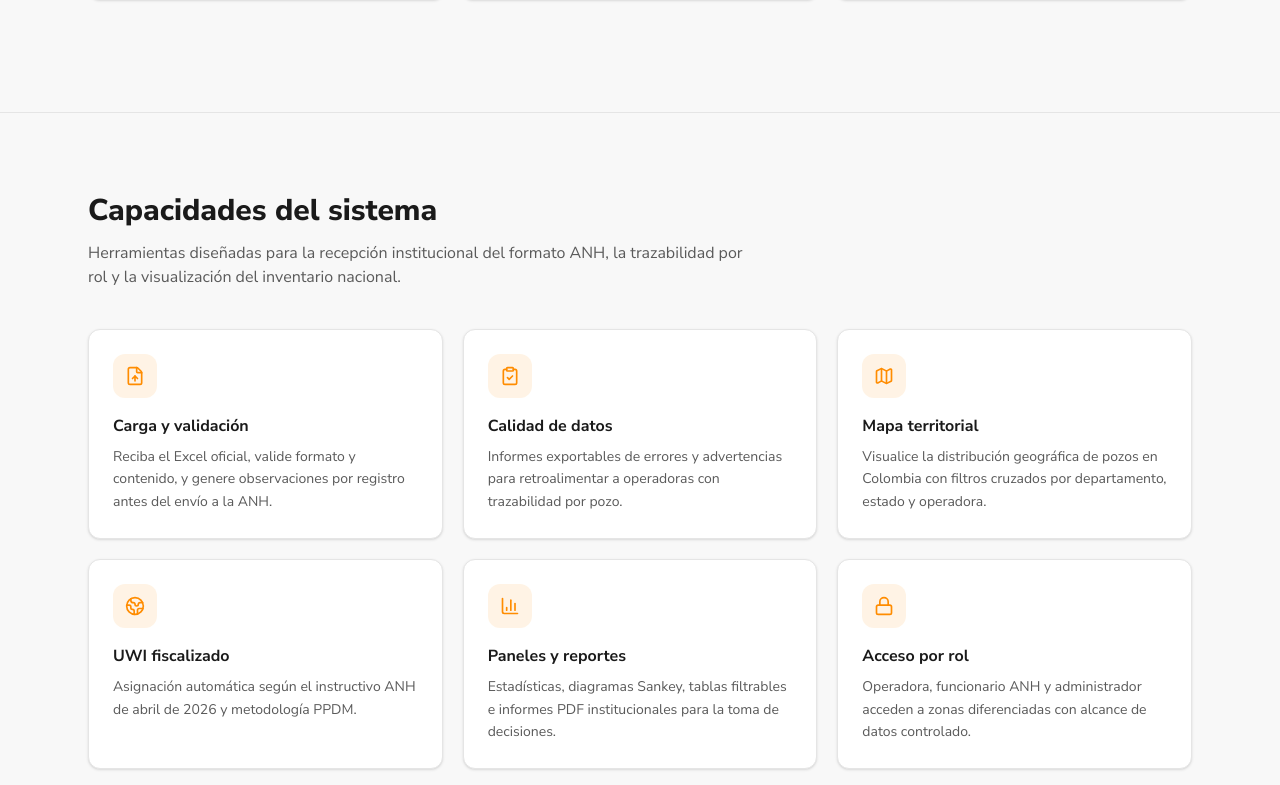
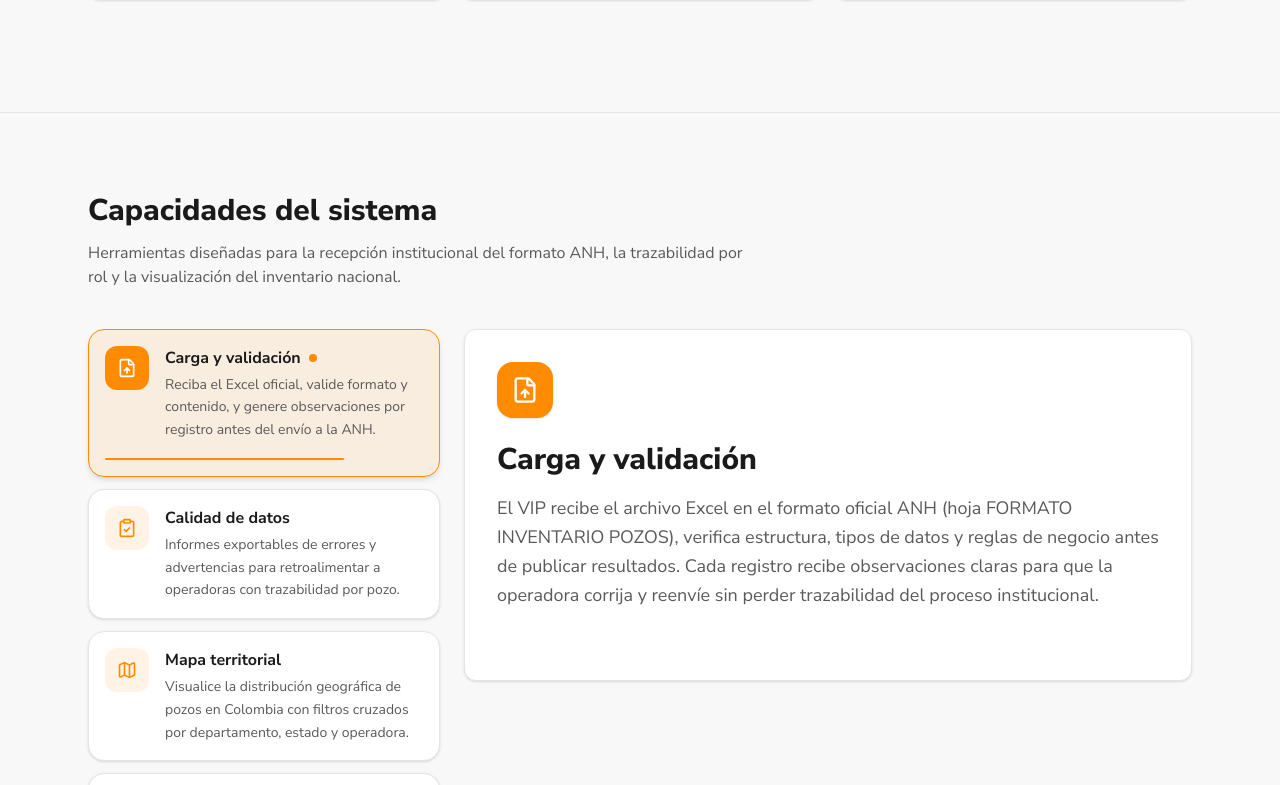
Before and after one commit to PhDRedondo/Inventario-de-pozos, a Next.js app: page / in a window 1280 px wide. Shown: the part 659-1444 px from the top of the page. Built offline with nearby package versions, Linux system fonts and the light colour scheme; no server answers.

Commit message:
Redesign landing capabilities and remove redundant CTA block.
Replace the static feature grid with an interactive sidebar-and-detail layout, and drop the duplicate bottom login panel now covered by the header, hero, and role cards.

Co-authored-by: Cursor <cursoragent@cursor.com>

```diff
--- a/src/app/page.tsx
+++ b/src/app/page.tsx
@@ -3,16 +3,8 @@
 import Image from "next/image";
 import Link from "next/link";
 import { useEffect } from "react";
-import {
-  BarChart3,
-  ClipboardCheck,
-  FileUp,
-  Globe2,
-  Lock,
-  Map,
-  Shield,
-  Users,
-} from "lucide-react";
+import { BarChart3, FileUp, Shield, Users } from "lucide-react";
+import { LandingCapabilities } from "@/components/LandingCapabilities";
 import { PreferencesBar } from "@/components/PreferencesBar";
 import { useAuth } from "@/context/AuthContext";
 import { useT } from "@/context/AppPreferences";
@@ -35,15 +27,6 @@ export default function LandingPage() {
       window.location.href = "/panel";
     }
   }, [user, loading]);
-
-  const features = [
-    { icon: FileUp, key: "upload" },
-    { icon: ClipboardCheck, key: "validation" },
-    { icon: Map, key: "map" },
-    { icon: Globe2, key: "uwi" },
-    { icon: BarChart3, key: "reports" },
-    { icon: Lock, key: "roles" },
-  ] as const;
 
   const steps = ["step1", "step2", "step3"] as const;
 
@@ -108,24 +91,7 @@ export default function LandingPage() {
           </div>
         </section>
 
-        {/* Capabilities */}
-        <section id="capacidades" className="mx-auto max-w-6xl px-4 py-16 sm:px-6 sm:py-20">
-          <div className="mb-10 max-w-2xl">
-            <h2 className="text-2xl font-extrabold text-anh-primary sm:text-3xl">{t("landing.featuresTitle")}</h2>
-            <p className="mt-3 text-anh-muted">{t("landing.featuresSubtitle")}</p>
-          </div>
-          <div className="grid gap-5 sm:grid-cols-2 lg:grid-cols-3">
-            {features.map(({ icon: Icon, key }) => (
-              <article key={key} className="card group p-6 transition hover:border-anh-secondary/40 hover:shadow-md">
-                <div className="mb-4 flex h-11 w-11 items-center justify-center rounded-xl bg-anh-secondary/10">
-                  <Icon className="h-5 w-5 text-anh-secondary" />
-                </div>
-                <h3 className="font-bold text-anh-primary">{t(`landing.feature.${key}.title`)}</h3>
-                <p className="mt-2 text-sm leading-relaxed text-anh-muted">{t(`landing.feature.${key}.text`)}</p>
-              </article>
-            ))}
-          </div>
-        </section>
+        <LandingCapabilities />
 
         {/* Workflow */}
         <section className="border-y border-anh-border bg-anh-surface">
@@ -173,21 +139,6 @@ export default function LandingPage() {
             ))}
           </div>
         </section>
-
-        {/* CTA */}
-        <section className="border-t border-anh-border bg-[#1a1a1a] text-white dark:bg-[#050505]">
-          <div className="anh-gradient-bar" />
-          <div className="mx-auto max-w-6xl px-4 py-14 text-center sm:px-6">
-            <h2 className="text-2xl font-extrabold sm:text-3xl">{t("landing.ctaBlockTitle")}</h2>
-            <p className="mx-auto mt-4 max-w-xl text-white/85">{t("landing.ctaBlockText")}</p>
-            <Link
-              href="/login"
-              className="mt-8 inline-flex rounded-lg bg-anh-accent px-8 py-3 font-bold text-[#1a1a1a] transition hover:bg-anh-yellow"
-            >
-              {t("landing.ctaPrimary")}
-            </Link>
-          </div>
-        </section>
       </main>
 
       <footer className="border-t border-anh-border bg-anh-surface">
--- /dev/null
+++ b/src/components/LandingCapabilities.tsx
@@ -0,0 +1,104 @@
+"use client";
+
+import { useState } from "react";
+import {
+  BarChart3,
+  ClipboardCheck,
+  FileUp,
+  Globe2,
+  Lock,
+  Map,
+} from "lucide-react";
+import { useT } from "@/context/AppPreferences";
+
+const CAPABILITIES = [
+  { icon: FileUp, key: "upload" },
+  { icon: ClipboardCheck, key: "validation" },
+  { icon: Map, key: "map" },
+  { icon: Globe2, key: "uwi" },
+  { icon: BarChart3, key: "reports" },
+  { icon: Lock, key: "roles" },
+] as const;
+
+type CapabilityKey = (typeof CAPABILITIES)[number]["key"];
+
+export function LandingCapabilities() {
+  const t = useT();
+  const [active, setActive] = useState<CapabilityKey>("upload");
+
+  const activeItem = CAPABILITIES.find((item) => item.key === active) ?? CAPABILITIES[0];
+  const ActiveIcon = activeItem.icon;
+
+  return (
+    <section id="capacidades" className="mx-auto max-w-6xl px-4 py-16 sm:px-6 sm:py-20">
+      <div className="mb-10 max-w-2xl">
+        <h2 className="text-2xl font-extrabold text-anh-primary sm:text-3xl">{t("landing.featuresTitle")}</h2>
+        <p className="mt-3 text-anh-muted">{t("landing.featuresSubtitle")}</p>
+      </div>
+
+      <div className="grid gap-6 lg:grid-cols-[minmax(0,22rem)_1fr] lg:items-start">
+        <div className="flex flex-col gap-3" role="tablist" aria-label={t("landing.featuresTitle")}>
+          {CAPABILITIES.map(({ icon: Icon, key }) => {
+            const isActive = active === key;
+
+            return (
+              <button
+                key={key}
+                type="button"
+                role="tab"
+                aria-selected={isActive}
+                aria-controls={`capability-panel-${key}`}
+                id={`capability-tab-${key}`}
+                onClick={() => setActive(key)}
+                className={[
+                  "w-full rounded-2xl border p-4 text-left transition-all duration-200",
+                  isActive
+                    ? "border-anh-secondary bg-anh-secondary/10 shadow-md"
+                    : "border-anh-border bg-anh-surface shadow-sm hover:border-anh-secondary/30 hover:shadow-md",
+                ].join(" ")}
+              >
+                <div className="flex items-start gap-4">
+                  <div
+                    className={[
+                      "flex h-11 w-11 shrink-0 items-center justify-center rounded-xl transition-colors",
+                      isActive ? "bg-anh-secondary text-white" : "bg-anh-secondary/10 text-anh-secondary",
+                    ].join(" ")}
+                  >
+                    <Icon className="h-5 w-5" aria-hidden />
+                  </div>
+                  <div className="min-w-0 flex-1">
+                    <div className="flex items-center gap-2">
+                      <span className="font-bold text-anh-primary">{t(`landing.feature.${key}.title`)}</span>
+                      {isActive ? (
+                        <span className="h-2 w-2 shrink-0 rounded-full bg-anh-secondary" aria-hidden />
+                      ) : null}
+                    </div>
+                    <p className="mt-1 text-sm leading-relaxed text-anh-muted">{t(`landing.feature.${key}.text`)}</p>
+                  </div>
+                </div>
+                {isActive ? <div className="mt-4 h-0.5 w-3/4 rounded-full bg-anh-secondary" aria-hidden /> : null}
+              </button>
+            );
+          })}
+        </div>
+
+        <article
+          id={`capability-panel-${active}`}
+          role="tabpanel"
+          aria-labelledby={`capability-tab-${active}`}
+          className="card min-h-[22rem] border-anh-border/80 p-6 sm:p-8 lg:sticky lg:top-24"
+        >
+          <div className="flex h-14 w-14 items-center justify-center rounded-2xl bg-anh-secondary text-white shadow-sm">
+            <ActiveIcon className="h-7 w-7" aria-hidden />
+          </div>
+          <h3 className="mt-6 text-2xl font-extrabold text-anh-primary sm:text-3xl">
+            {t(`landing.feature.${active}.title`)}
+          </h3>
+          <p className="mt-4 text-base leading-relaxed text-anh-muted sm:text-lg">
+            {t(`landing.feature.${active}.detail`)}
+          </p>
+        </article>
+      </div>
+    </section>
+  );
+}
--- a/src/i18n/messages/en.ts
+++ b/src/i18n/messages/en.ts
@@ -540,12 +540,42 @@ export const en = {
     featuresSubtitle:
       "Tools designed for institutional intake of the ANH template, role-based traceability and national inventory visualization.",
     feature: {
-      upload: { title: "Upload & validation", text: "Receive the official Excel, validate format and content, and generate per-record observations before ANH submission." },
-      validation: { title: "Data quality", text: "Exportable error and warning reports to feed back operators with per-well traceability." },
-      map: { title: "Territorial map", text: "View geographic well distribution in Colombia with cross-filters by department, state and operator." },
-      uwi: { title: "Fiscal UWI", text: "Automatic assignment per ANH April 2026 instructive and PPDM methodology." },
-      reports: { title: "Dashboards & reports", text: "Statistics, Sankey diagrams, filterable tables and institutional PDF reports." },
-      roles: { title: "Role-based access", text: "Operator, ANH officer and administrator access differentiated zones with controlled data scope." },
+      upload: {
+        title: "Upload & validation",
+        text: "Receive the official Excel, validate format and content, and generate per-record observations before ANH submission.",
+        detail:
+          "VIP receives the Excel file in the official ANH format (FORMATO INVENTARIO POZOS sheet), checks structure, data types and business rules before publishing results. Each record gets clear observations so the operator can fix and resubmit without losing institutional traceability.",
+      },
+      validation: {
+        title: "Data quality",
+        text: "Exportable error and warning reports to feed back operators with per-well traceability.",
+        detail:
+          "Generate quality reports by operator and by well, with findings classified by severity. Export to Excel with institutional header to feed back operators and track progress until all errors are resolved.",
+      },
+      map: {
+        title: "Territorial map",
+        text: "View geographic well distribution in Colombia with cross-filters by department, state and operator.",
+        detail:
+          "Explore territorial inventory distribution on an interactive map of Colombia. Filter by department, municipality, well status and operator; selections sync with linked tables and charts for cross-analysis.",
+      },
+      uwi: {
+        title: "Fiscal UWI",
+        text: "Automatic assignment per ANH April 2026 instructive and PPDM methodology.",
+        detail:
+          "Automatically assign the fiscal Unique Well Identifier (UWI) per the ANH April 2026 instructive and PPDM methodology, ensuring national consistency and traceability across reports from different operators.",
+      },
+      reports: {
+        title: "Dashboards & reports",
+        text: "Statistics, Sankey diagrams, filterable tables and institutional PDF reports.",
+        detail:
+          "Review statistical dashboards, Sankey flow diagrams, filterable tables and well sheets exportable as PDF with ANH institutional branding, supporting decision-making and national inventory oversight.",
+      },
+      roles: {
+        title: "Role-based access",
+        text: "Operator, ANH officer and administrator access differentiated zones with controlled data scope.",
+        detail:
+          "Operator, ANH officer and administrator sign in with differentiated credentials. Each role accesses only the functions and data that apply to them, with traceability for sensitive actions and controlled inventory scope.",
+      },
     },
     workflowTitle: "Institutional workflow",
     workflowSubtitle: "From operator upload to consolidation on the ANH dashboard.",
@@ -563,8 +593,6 @@ export const en = {
       anh: { title: "ANH officer", text: "Views consolidated inventory from operators: map, statistics, quality and national reports." },
       admin: { title: "Administrator", text: "Manages users, edits or deletes records with full audit trail. Institutional authorized access." },
     },
-    ctaBlockTitle: "Access the GOP system",
-    ctaBlockText: "Sign in with your profile to enter the ANH well inventory dashboard.",
   },
   analytics: {
     title: "Global inventory analytics",
--- a/src/i18n/messages/es.ts
+++ b/src/i18n/messages/es.ts
@@ -550,26 +550,38 @@ export const es = {
       upload: {
         title: "Carga y validación",
         text: "Reciba el Excel oficial, valide formato y contenido, y genere observaciones por registro antes del envío a la ANH.",
+        detail:
+          "El VIP recibe el archivo Excel en el formato oficial ANH (hoja FORMATO INVENTARIO POZOS), verifica estructura, tipos de datos y reglas de negocio antes de publicar resultados. Cada registro recibe observaciones claras para que la operadora corrija y reenvíe sin perder trazabilidad del proceso institucional.",
       },
       validation: {
         title: "Calidad de datos",
         text: "Informes exportables de errores y advertencias para retroalimentar a operadoras con trazabilidad por pozo.",
+        detail:
+          "Genere informes de calidad por operadora y por pozo, con clasificación de hallazgos por severidad. Exporte a Excel con encabezado institucional para retroalimentar a las operadoras y dar seguimiento hasta la corrección total de errores.",
       },
       map: {
         title: "Mapa territorial",
         text: "Visualice la distribución geográfica de pozos en Colombia con filtros cruzados por departamento, estado y operadora.",
+        detail:
+          "Explore la distribución territorial del inventario en un mapa interactivo de Colombia. Filtre por departamento, municipio, estado del pozo y operadora; la selección se refleja en tablas y gráficos vinculados para análisis cruzado.",
       },
       uwi: {
         title: "UWI fiscalizado",
         text: "Asignación automática según el instructivo ANH de abril de 2026 y metodología PPDM.",
+        detail:
+          "Asigne automáticamente el Identificador Único de Pozo (UWI) fiscalizado conforme al instructivo ANH de abril de 2026 y la metodología PPDM, garantizando consistencia nacional y trazabilidad entre reportes de distintas operadoras.",
       },
       reports: {
         title: "Paneles y reportes",
         text: "Estadísticas, diagramas Sankey, tablas filtrables e informes PDF institucionales para la toma de decisiones.",
+        detail:
+          "Consulte paneles estadísticos, diagramas Sankey del flujo de datos, tablas filtrables y fichas de pozo exportables en PDF con identidad institucional ANH, orientados a la toma de decisiones y al control del inventario nacional.",
       },
       roles: {
         title: "Acceso por rol",
         text: "Operadora, funcionario ANH y administrador acceden a zonas diferenciadas con alcance de datos controlado.",
+        detail:
+          "Operadora, funcionario ANH y administrador ingresan con credenciales diferenciadas. Cada rol accede solo a las funciones y datos que le corresponden, con trazabilidad de acciones sensibles y alcance controlado del inventario.",
       },
     },
     workflowTitle: "Flujo institucional",
@@ -597,8 +609,6 @@ export const es = {
         text: "Gestiona usuarios, edita o elimina registros con trazabilidad completa. Acceso autorizado institucional.",
       },
     },
-    ctaBlockTitle: "Acceda al sistema GOP",
-    ctaBlockText: "Inicie sesión con su perfil para ingresar al panel de inventario de pozos de la ANH.",
   },
   analytics: {
     title: "Analítica global del inventario",
```
